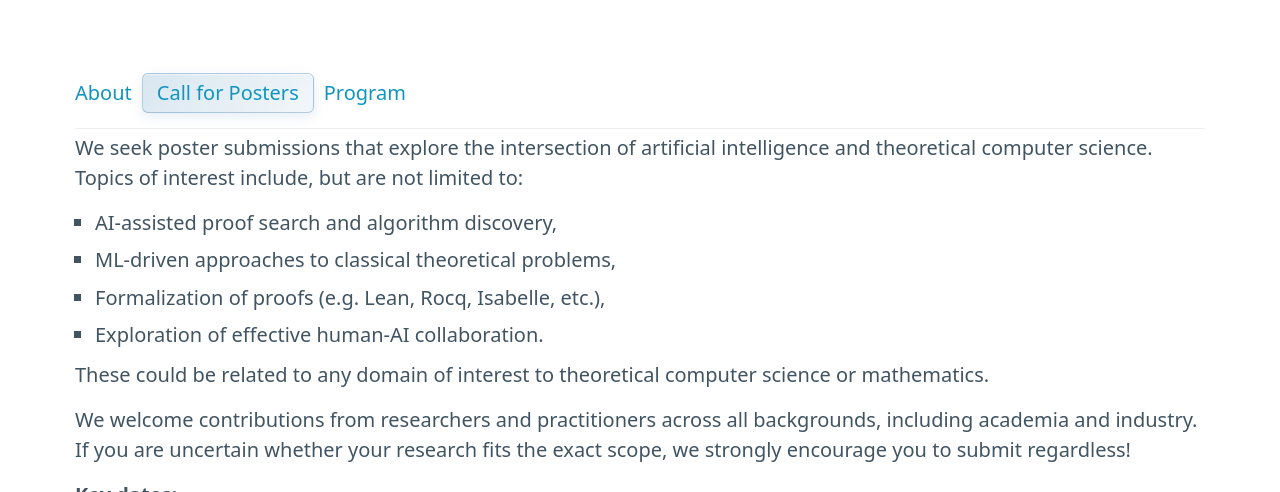
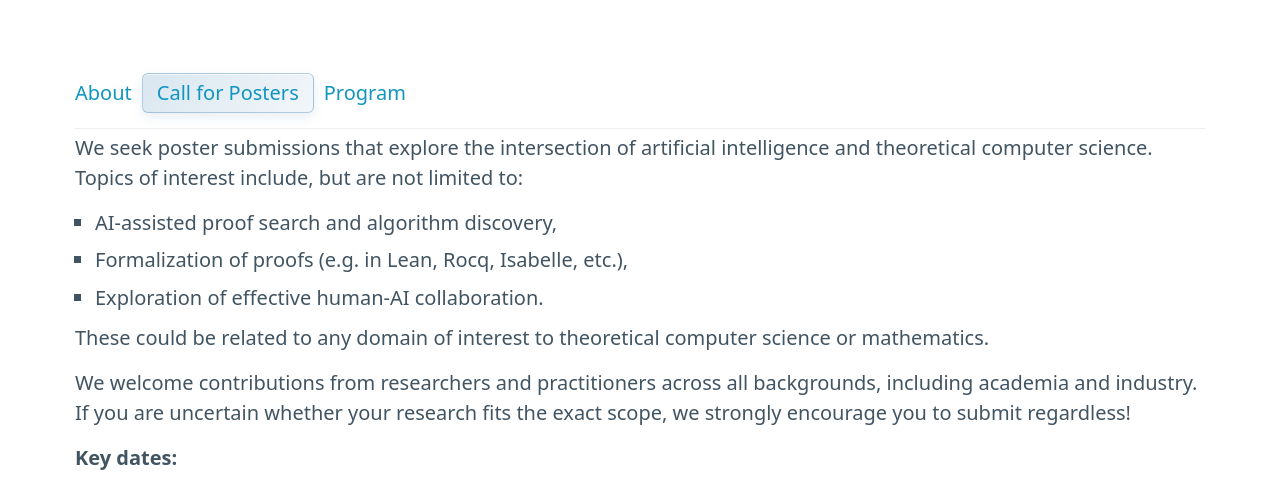
Before and after one commit to pritishkamath/ai-tcs-stoc-2026, a plain HTML site: page index.html in a window 1280 px wide. Both pictures are taken after a click on the link "Call for Posters". Shown: the part 950-1442 px from the top of the page. Drawn offline with nearby package versions, Linux system fonts and the light colour scheme.

Commit message:
Minor edit in Call for Posters

```diff
--- a/index.html
+++ b/index.html
@@ -215,8 +215,7 @@
             <p>We seek poster submissions that explore the intersection of artificial intelligence and theoretical computer science. Topics of interest include, but are not limited to:</p>
             <ul>
                 <li>AI-assisted proof search and algorithm discovery,</li>
-                <li>ML-driven approaches to classical theoretical problems,</li>
-                <li>Formalization of proofs (e.g. Lean, Rocq, Isabelle, etc.),</li>
+                <li>Formalization of proofs (e.g. in Lean, Rocq, Isabelle, etc.),</li>
                 <li>Exploration of effective human-AI collaboration.</li>
             </ul>
             <p>These could be related to any domain of interest to theoretical computer science or mathematics.</p>
```
